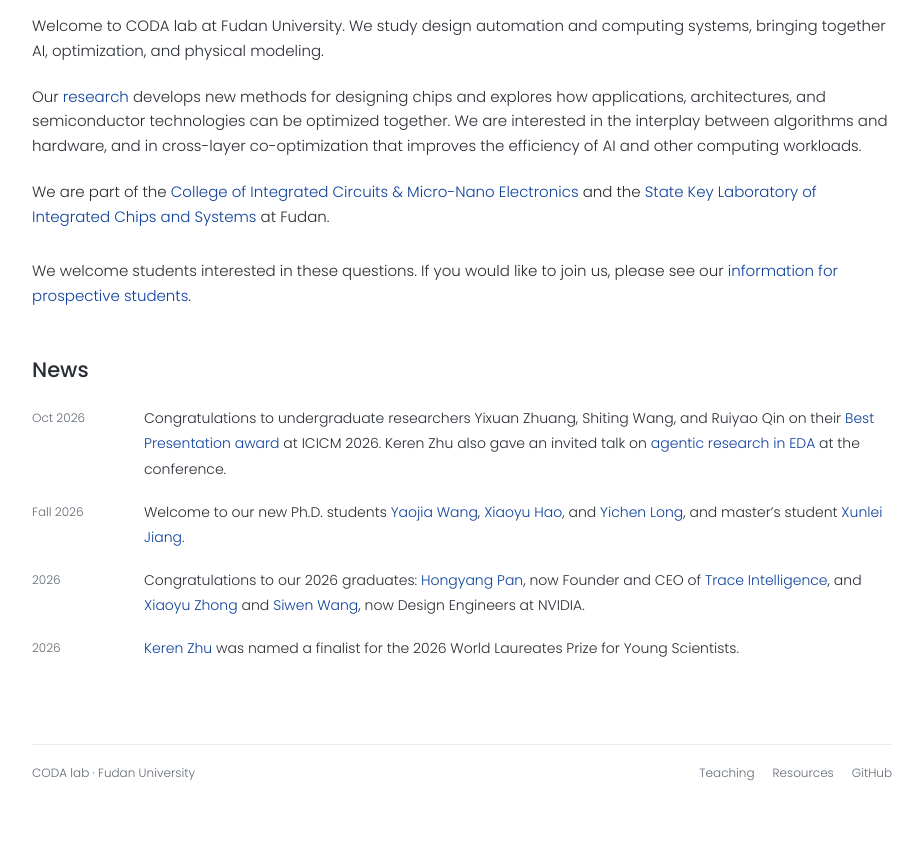
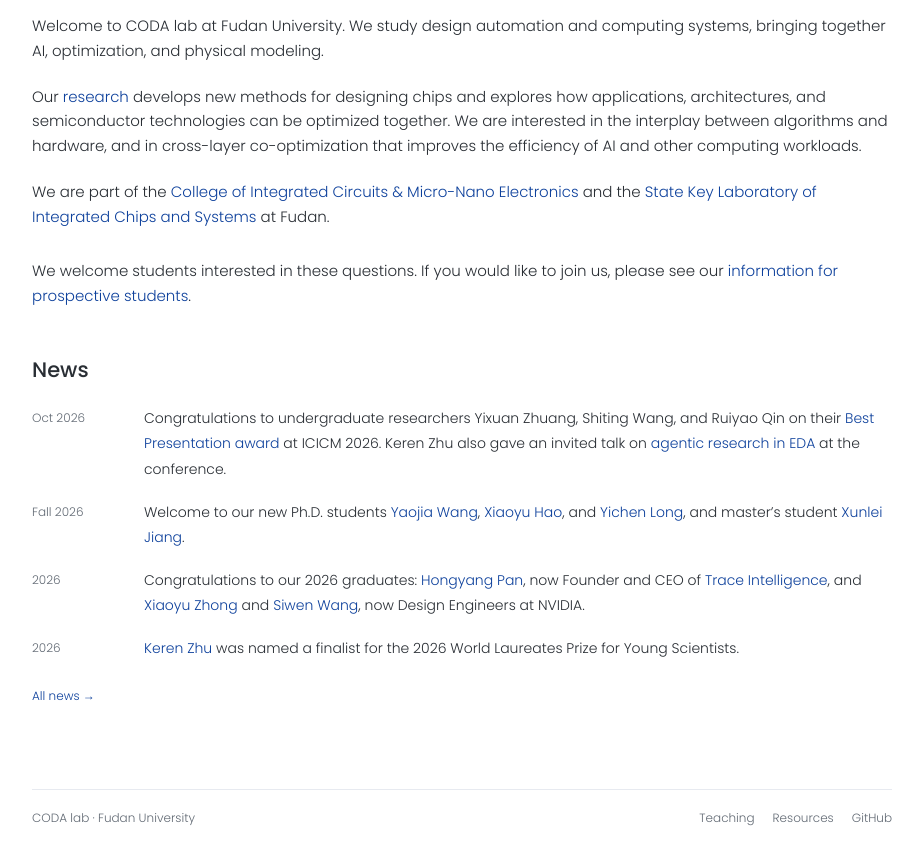
Before and after one commit to krzhu/krzhu.github.io, a Jekyll site: the page built from _pages/about.md, in a window 1280 px wide and 900 px high, scrolled down 783 px, cut to the strip 44-900 px from the top of the window. Shown: the whole strip, without its empty margins (178-1101 px from the left). Built offline with Jekyll 4.4.1, drawn with Linux system fonts in a browser that asks for light colours; before the commit the page ends 1637 px from its top, so only the background shows below that.

Commit message:
Always link homepage news to the full news page

```diff
--- a/_includes/news.html
+++ b/_includes/news.html
@@ -17,7 +17,7 @@
     {% endfor %}
   </ul>
 {% if include.home %}
-  {% if news_items.size > news_limit %}<a class="news-archive-link" href="{{ '/news/' | relative_url }}">Older news →</a>{% endif %}
+  <a class="news-archive-link" href="{{ '/news/' | relative_url }}">All news →</a>
 </section>
 {% endif %}
 {% endif %}
```
